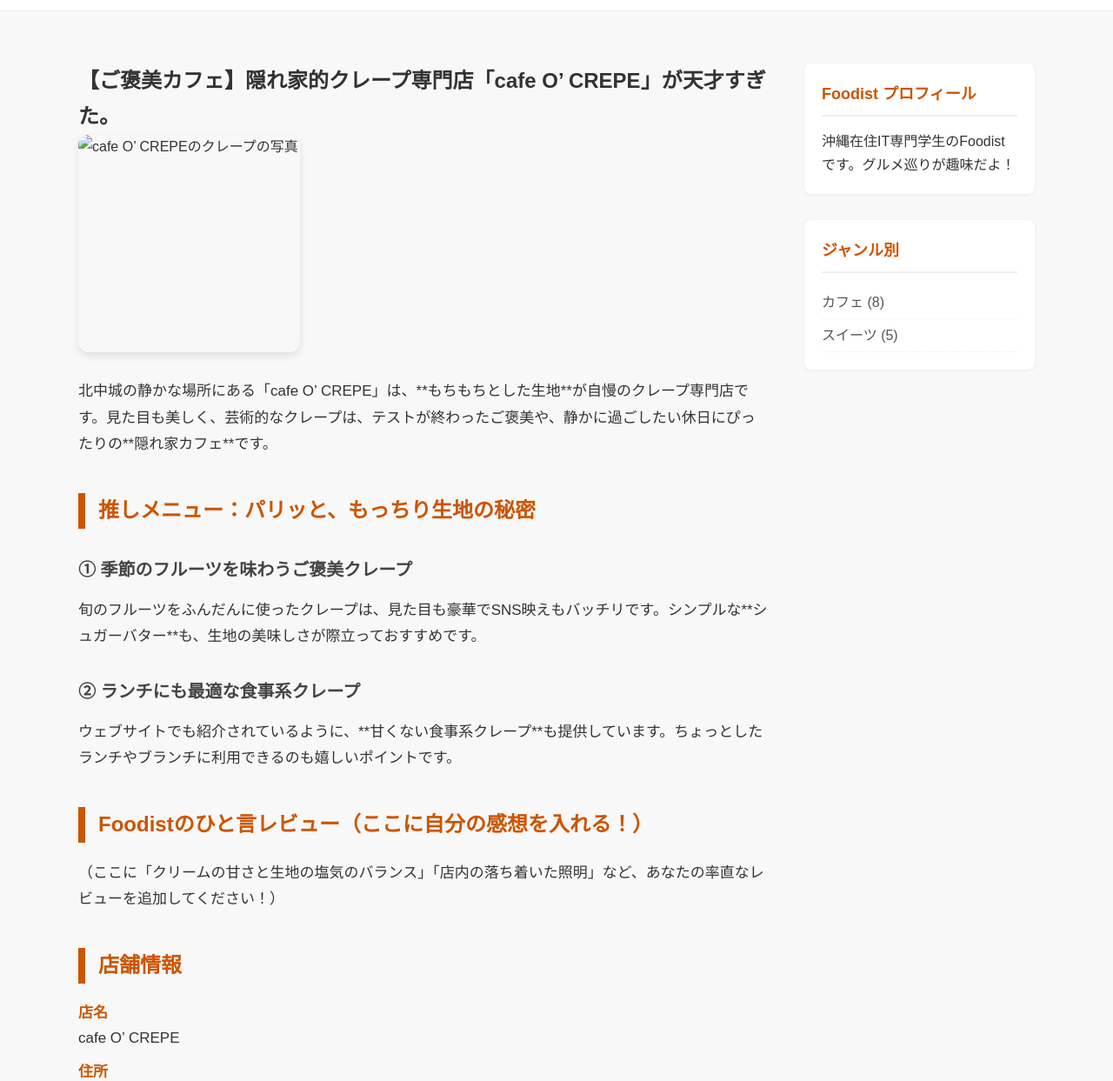
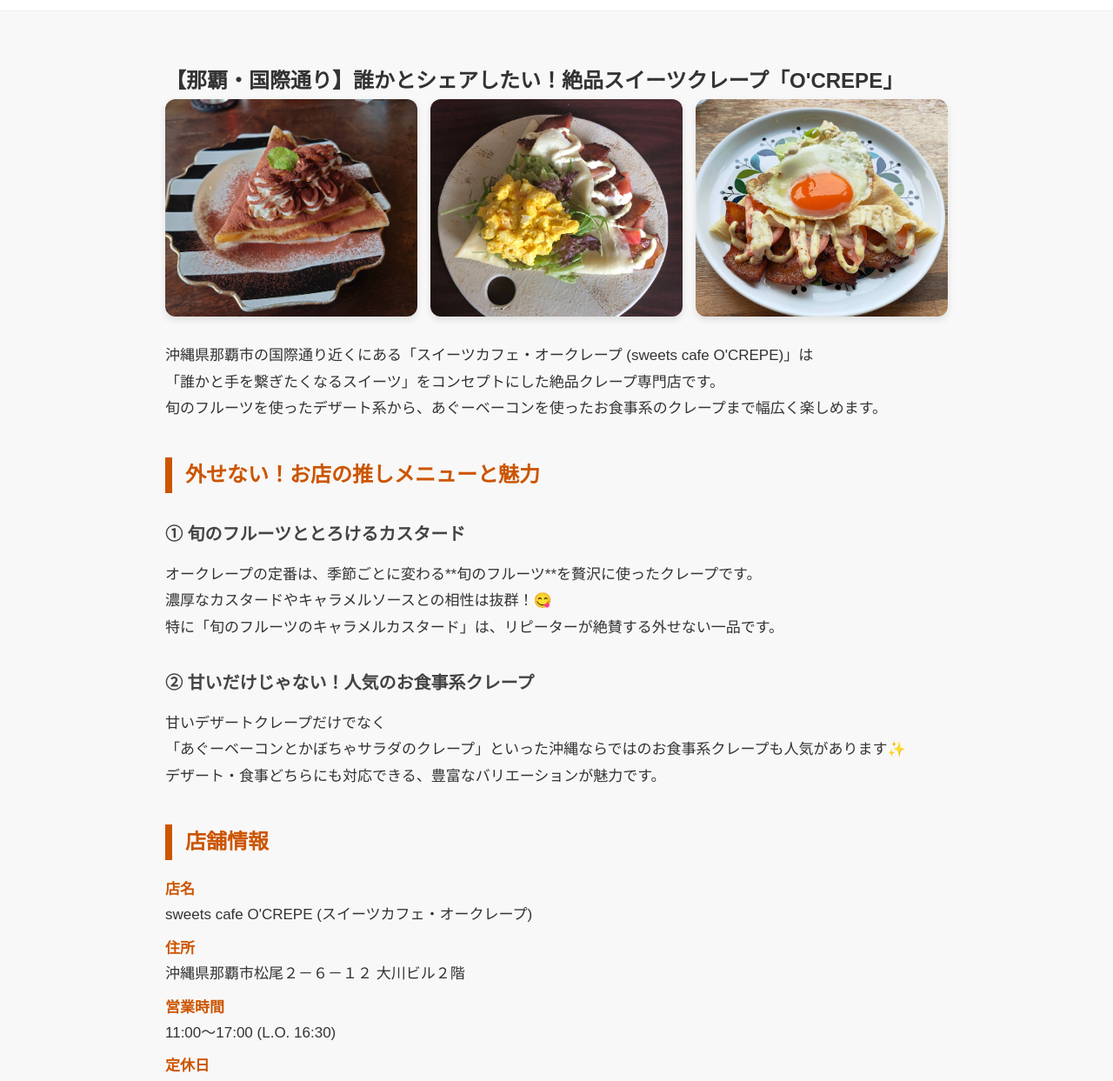
Before and after one commit to itc-s24019/Food_trip, a website built with webpack: page Food_trip/cafe_crepe.html in a window 1280 px wide. Shown: the part 72-1315 px from the top of the page at 87% size. Built offline with nearby package versions, Linux system fonts and the light colour scheme; a web font is replaced by a local one.

Commit message:
「カフェオークレープ」の詳細ページの形ができた

```diff
--- a/Food_trip/cafe_crepe.html
+++ b/Food_trip/cafe_crepe.html
@@ -4,7 +4,7 @@
   <meta charset="UTF-8">
   <meta name="viewport" content="width=device-width, initial-scale=1.0">
   <link href="https://fonts.googleapis.com/css2?family=Zen+Maru+Gothic:wght@400;700&display=swap" rel="stylesheet">
-  <title>【ご褒美カフェ】cafe O’ CREPE | Food_trip</title>
+  <title>【那覇・国際通り】スイーツカフェ・オークレープ | Food_trip</title>
   <link rel="stylesheet" href="css/style.css">
 </head>
 <body>
@@ -26,46 +26,44 @@
   <div class="container blog-main-and-sidebar">
     <div class="blog-main-content">
       <article>
-        <h2 class="detail-title">【ご褒美カフェ】隠れ家的クレープ専門店「cafe O’ CREPE」が天才すぎた。</h2>
+        <h2 class="detail-title">【那覇・国際通り】誰かとシェアしたい！絶品スイーツクレープ「O'CREPE」</h2>
+
         <div class="main-image">
-          <img src="img/crepe_ocrape_main.jpg" alt="cafe O’ CREPEのクレープの写真">
+          <img src="./img/crepe1.png" alt="オークレープ 写真 1">
+          <img src="./img/crepe2.png" alt="オークレープ 写真 2">
+          <img src="./img/crepe3.png" alt="オークレープ 写真 3">
         </div>
 
         <section class="review-body">
 
           <p>
-            北中城の静かな場所にある「cafe O’ CREPE」は、**もちもちとした生地**が自慢のクレープ専門店です。見た目も美しく、芸術的なクレープは、テストが終わったご褒美や、静かに過ごしたい休日にぴったりの**隠れ家カフェ**です。
+            沖縄県那覇市の国際通り近くにある「スイーツカフェ・オークレープ (sweets cafe O'CREPE)」は<br>「誰かと手を繋ぎたくなるスイーツ」をコンセプトにした絶品クレープ専門店です。<br>旬のフルーツを使ったデザート系から、あぐーベーコンを使ったお食事系のクレープまで幅広く楽しめます。
           </p>
 
-          <h3>推しメニュー：パリッと、もっちり生地の秘密</h3>
+          <h3>外せない！お店の推しメニューと魅力</h3>
 
-          <h4>① 季節のフルーツを味わうご褒美クレープ</h4>
+          <h4>① 旬のフルーツととろけるカスタード</h4>
           <p>
-            旬のフルーツをふんだんに使ったクレープは、見た目も豪華でSNS映えもバッチリです。シンプルな**シュガーバター**も、生地の美味しさが際立っておすすめです。
+            オークレープの定番は、季節ごとに変わる**旬のフルーツ**を贅沢に使ったクレープです。<br>濃厚なカスタードやキャラメルソースとの相性は抜群！😋<br>特に「旬のフルーツのキャラメルカスタード」は、リピーターが絶賛する外せない一品です。
+          </p>
+          <h4>② 甘いだけじゃない！人気のお食事系クレープ</h4>
+          <p>
+            甘いデザートクレープだけでなく<br>「あぐーベーコンとかぼちゃサラダのクレープ」といった沖縄ならではのお食事系クレープも人気があります✨<br>デザート・食事どちらにも対応できる、豊富なバリエーションが魅力です。
           </p>
 
-          <h4>② ランチにも最適な食事系クレープ</h4>
-          <p>
-            ウェブサイトでも紹介されているように、**甘くない食事系クレープ**も提供しています。ちょっとしたランチやブランチに利用できるのも嬉しいポイントです。
-          </p>
-
-          <h3>Foodistのひと言レビュー（ここに自分の感想を入れる！）</h3>
-          <p>
-            （ここに「クリームの甘さと生地の塩気のバランス」「店内の落ち着いた照明」など、あなたの率直なレビューを追加してください！）
-          </p>
 
         </section>
 
         <section class="basic-info">
           <h3>店舗情報</h3>
           <dl>
-            <dt>店名</dt>
-            <dd>cafe O’ CREPE</dd>
-            <dt>住所</dt>
-            <dd>沖縄県中頭郡北中城村安谷屋955-1</dd>
-            <dt>営業時間</dt>
-            <dd>11:00～18:00 (変動あり)</dd>
-            <dt>定休日</dt>
+            <dt><strong>店名</strong></dt>
+            <dd>sweets cafe O'CREPE (スイーツカフェ・オークレープ)</dd>
+            <dt><strong>住所</strong></dt>
+            <dd>沖縄県那覇市松尾２－６－１２ 大川ビル２階</dd>
+            <dt><strong>営業時間</strong></dt>
+            <dd>11:00〜17:00 (L.O. 16:30)</dd>
+            <dt><strong>定休日</strong></dt>
             <dd>火曜日、水曜日</dd>
             <dt>ウェブサイト</dt>
             <dd><a href="https://crepeokinawa.wixsite.com/website" target="_blank">https://crepeokinawa.wixsite.com/website</a></dd>
@@ -76,22 +74,7 @@
       <div class="back-to-top">
         <a href="index.html" class="btn">トップページへ戻る</a>
       </div>
-
     </div>
-
-    <aside class="blog-sidebar">
-      <div class="sidebar-module profile-box">
-        <h4>Foodist プロフィール</h4>
-        <p>沖縄在住IT専門学生のFoodistです。グルメ巡りが趣味だよ！</p>
-      </div>
-      <div class="sidebar-module category-list">
-        <h4>ジャンル別</h4>
-        <ul>
-          <li><a href="#">カフェ (8)</a></li>
-          <li><a href="#">スイーツ (5)</a></li>
-        </ul>
-      </div>
-    </aside>
   </div>
 </main>
 
```
Also changed, not shown: Food_trip/index.html (+1 -1 lines), Food_trip/img/crepe1.png (added), Food_trip/img/crepe2.png (added), Food_trip/img/crepe3.png (added).
